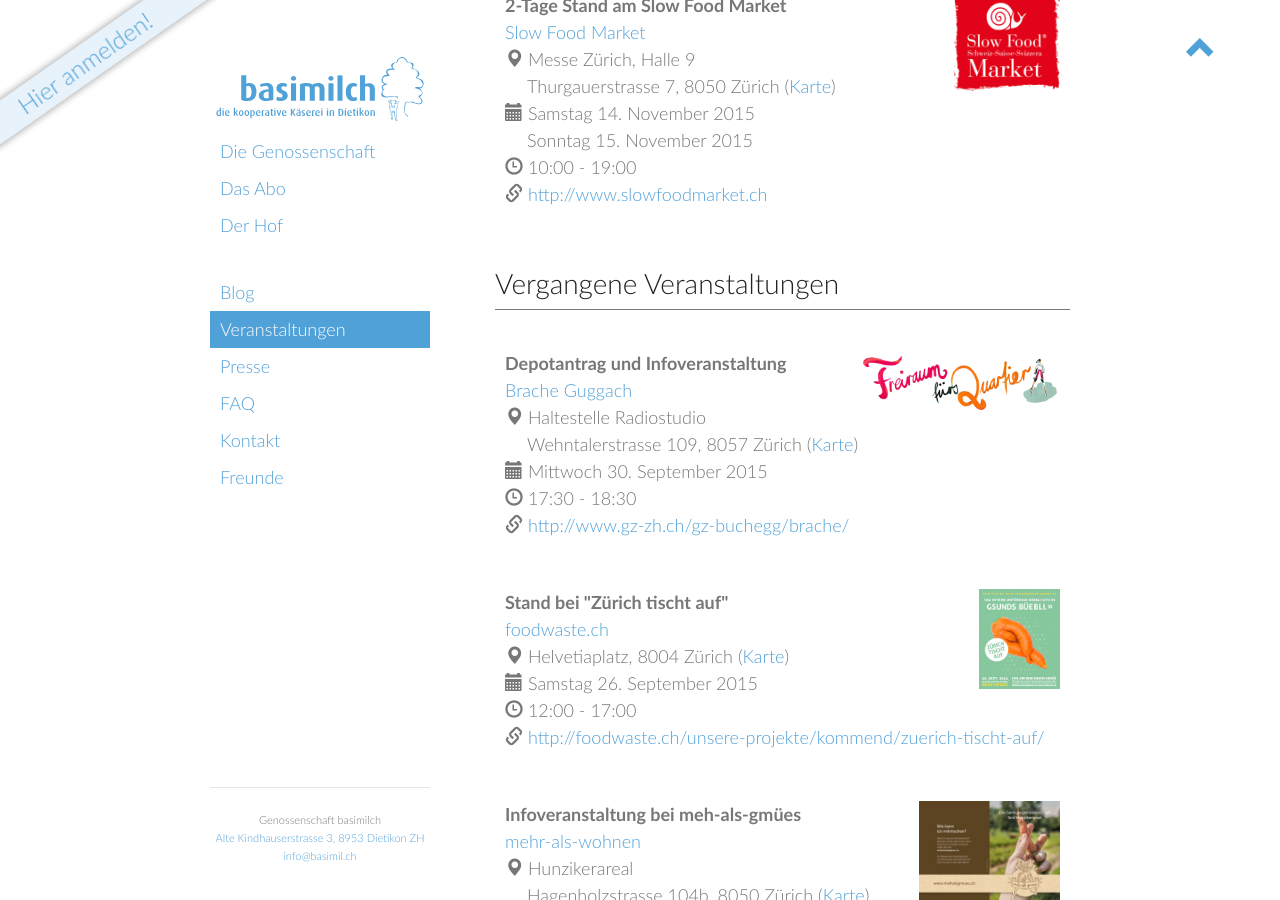
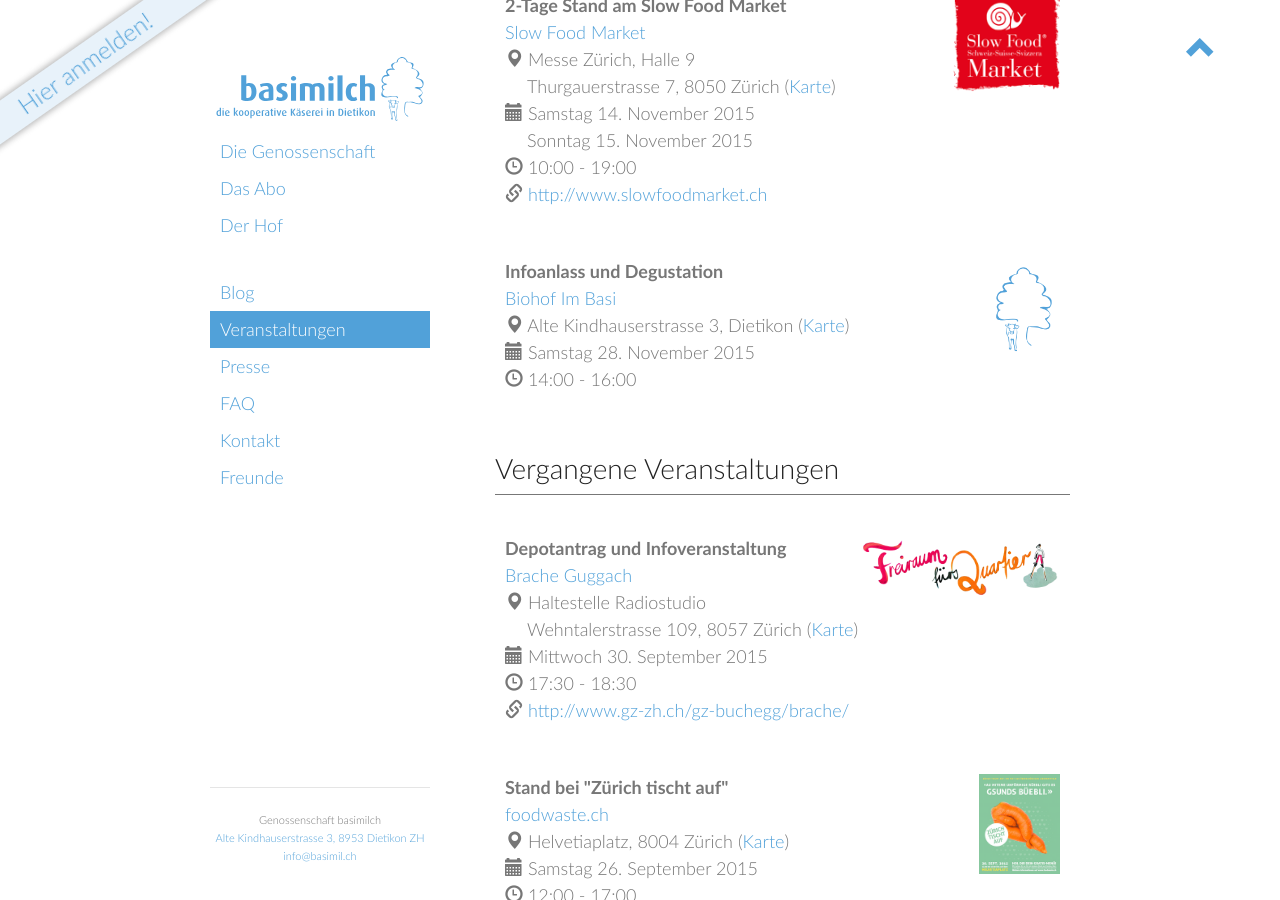
Before and after one commit to vryser/basimilch.github.io, a Jekyll site: the page built from pages/040-veranstaltungen.md, in a window 1280 px wide and 900 px high, scrolled down 659 px. Built offline with Jekyll 4.4.1, drawn with Linux system fonts in a browser that asks for light colours.

Commit message:
new: add upcoming event 'Infoanlass und Degustation'

```diff
--- a/_data/events.yml
+++ b/_data/events.yml
@@ -70,3 +70,12 @@
   address_2:  Thurgauerstrasse 7, 8050 Zürich
   map_url:    https://www.google.ch/maps/place/Thurgauerstrasse+7+8050+Zürich+Switzerland
   url:        http://www.slowfoodmarket.ch
+
+- title:      Infoanlass und Degustation
+  start:      2015-11-28 14:00:00 +0200
+  end:        2015-11-28 16:00:00 +0200
+  place:      Biohof Im Basi
+  image:      logos/basimilch_avatar.png
+  place_url:  /kontakt/
+  address:    Alte Kindhauserstrasse 3, Dietikon
+  map_url:    https://www.google.ch/maps/place/Alte+Kindhauserstrasse+3+8953+Dietikon+Switzerland
```
